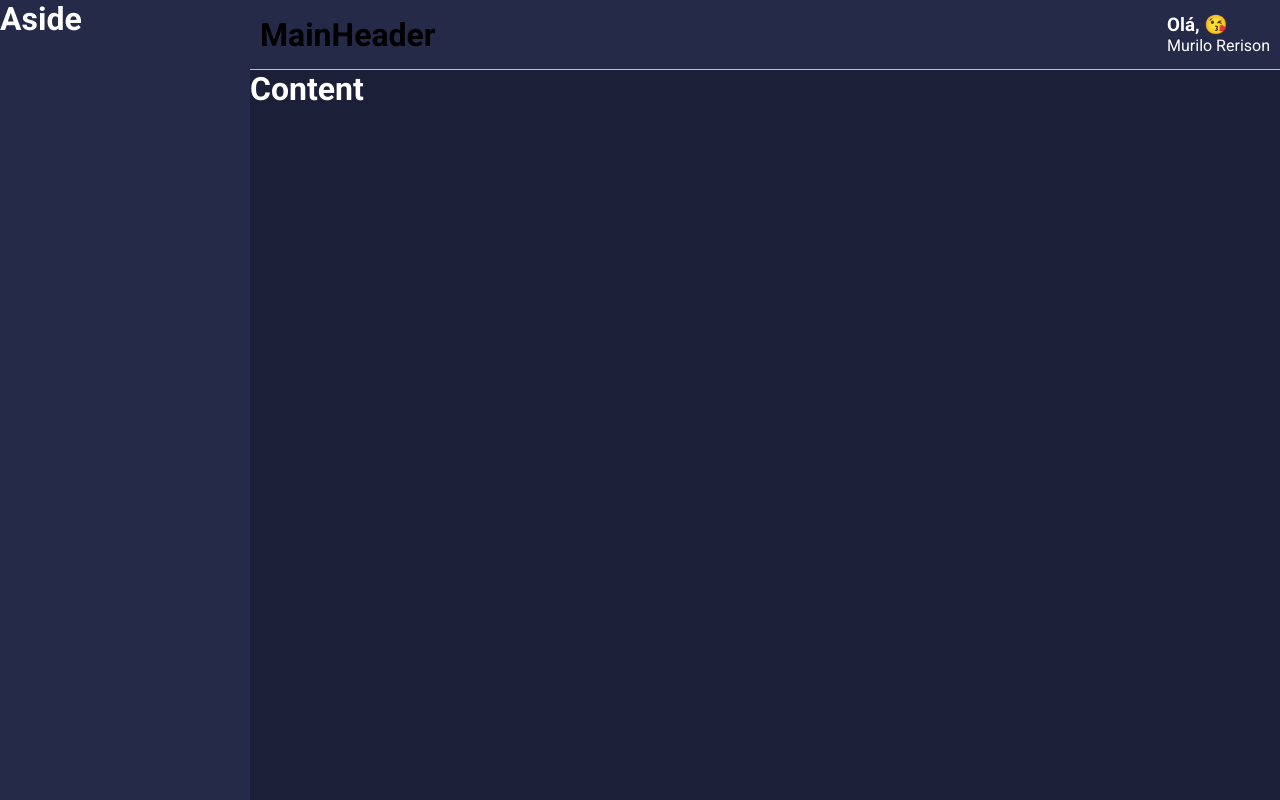
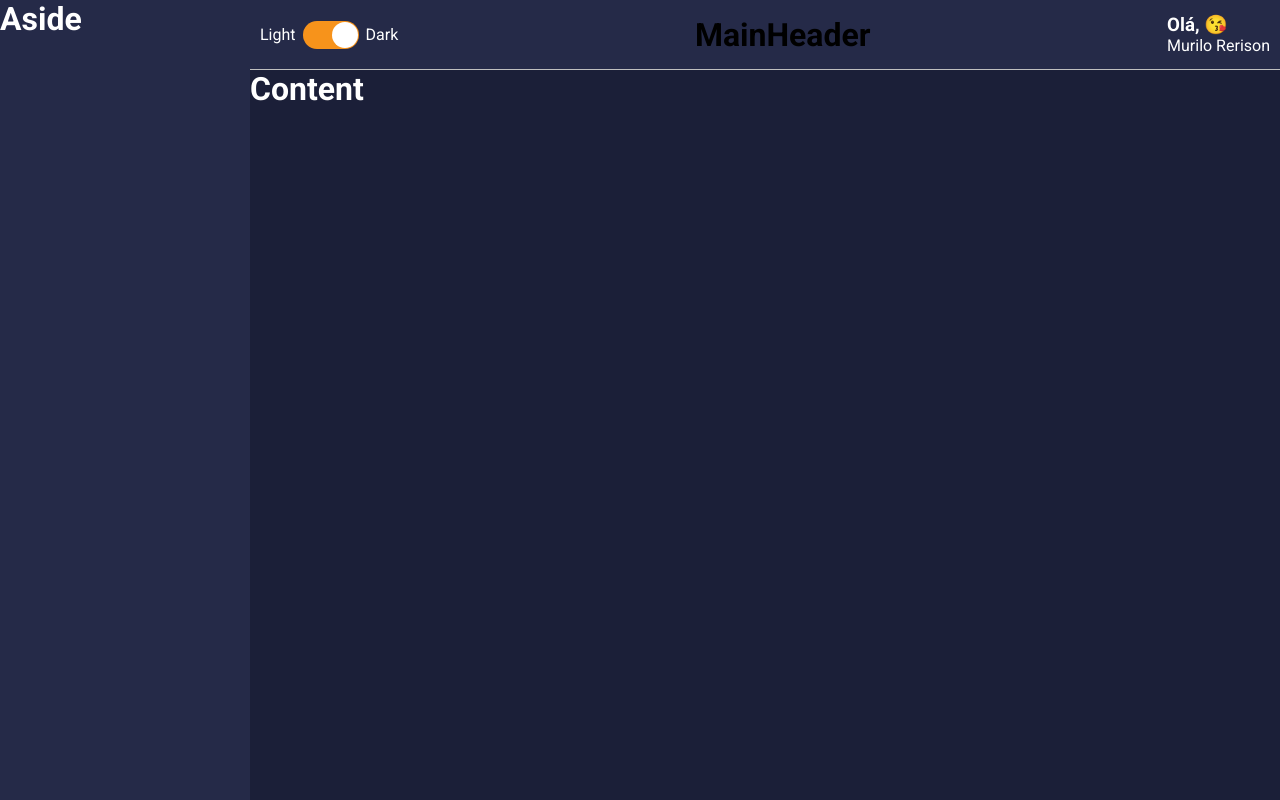
Before and after one commit to murilodevkapaz/dashboard-react, a React (Create React App) app: page /list/1 in a window 1280 px wide. Built offline with nearby package versions, Linux system fonts and the light colour scheme.

Commit message:
toggle inserted

```diff
--- a/package.json
+++ b/package.json
@@ -14,6 +14,7 @@
     "react": "^17.0.1",
     "react-dom": "^17.0.1",
     "react-scripts": "4.0.1",
+    "react-switch": "^6.0.0",
     "styled-components": "^5.2.1",
     "typescript": "^4.0.3",
     "web-vitals": "^0.2.4"
--- a/src/components/MainHeader/index.tsx
+++ b/src/components/MainHeader/index.tsx
@@ -2,6 +2,7 @@ import React, {useMemo} from 'react';
 
 import {Container, Profile, Welcome, UserName} from './styles';
 import emojis from '../../utils/emojis';
+import Toggle from '../Toggle';
 
 const MainHeader: React.FC = () => {
 
@@ -13,6 +14,7 @@ const MainHeader: React.FC = () => {
 
     return (
         <Container>
+            <Toggle />
             <h1>MainHeader</h1>
             <Profile>
                 <Welcome>Olá, {emoji}</Welcome>
--- /dev/null
+++ b/src/components/Toggle/index.tsx
@@ -0,0 +1,52 @@
+import React from 'react';
+import {Container, ToggleLabel, ToggleSelector } from './styles';
+import { Component } from 'react';
+
+interface Iprops{
+
+}
+
+class Tog extends Component {
+    constructor(props:Iprops) {
+        super(props);
+        this.state = { checked: false };
+        this.handleChange = this.handleChange.bind(this);
+      }
+
+      handleChange(checked:boolean) {
+        this.setState({ checked });
+      }
+
+    render(){
+        return(
+            <Container>
+            <ToggleLabel>Light</ToggleLabel>
+            <ToggleSelector
+                uncheckedIcon={false}
+                checkedIcon={false}
+                onChange={this.handleChange}
+                checked={this.state.checked}
+            />
+            <ToggleLabel>Dark</ToggleLabel>
+        </Container>
+        )
+    }
+}
+
+const Toggle : React.FC = ()=>{
+
+    return (
+    <Container>
+    <ToggleLabel>Light</ToggleLabel>
+    <ToggleSelector
+        uncheckedIcon={false}
+        checkedIcon={false}
+        onChange={()=>console.log("sad")}
+        checked
+    />
+    <ToggleLabel>Dark</ToggleLabel>
+</Container>
+    )
+}
+
+export default Toggle;
--- /dev/null
+++ b/src/components/Toggle/styles.ts
@@ -0,0 +1,20 @@
+import styled from 'styled-components';
+import Switch, {ReactSwitchProps} from 'react-switch';
+
+export const Container = styled.div`
+    display: flex;
+    align-items: center;
+`;
+
+export const ToggleLabel = styled.span`
+    color: ${props=>props.theme.colors.white};
+`;
+
+export const ToggleSelector = styled(Switch).attrs<ReactSwitchProps>(
+    ({theme})=>({
+        onColor: theme.colors.info,
+        offColor: theme.colors.warning
+    })
+)<ReactSwitchProps>`
+    margin: 0 7px;
+`;
```
Also changed, not shown: 2 other files (tests, documents, lock files or other folders).
